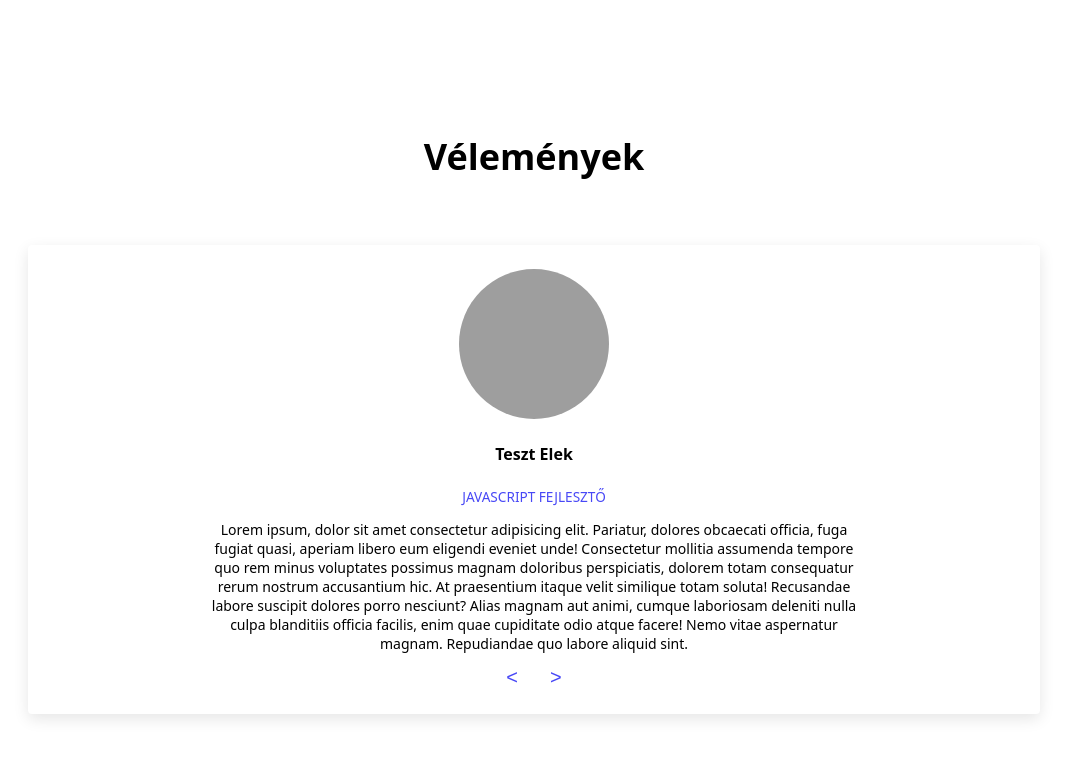
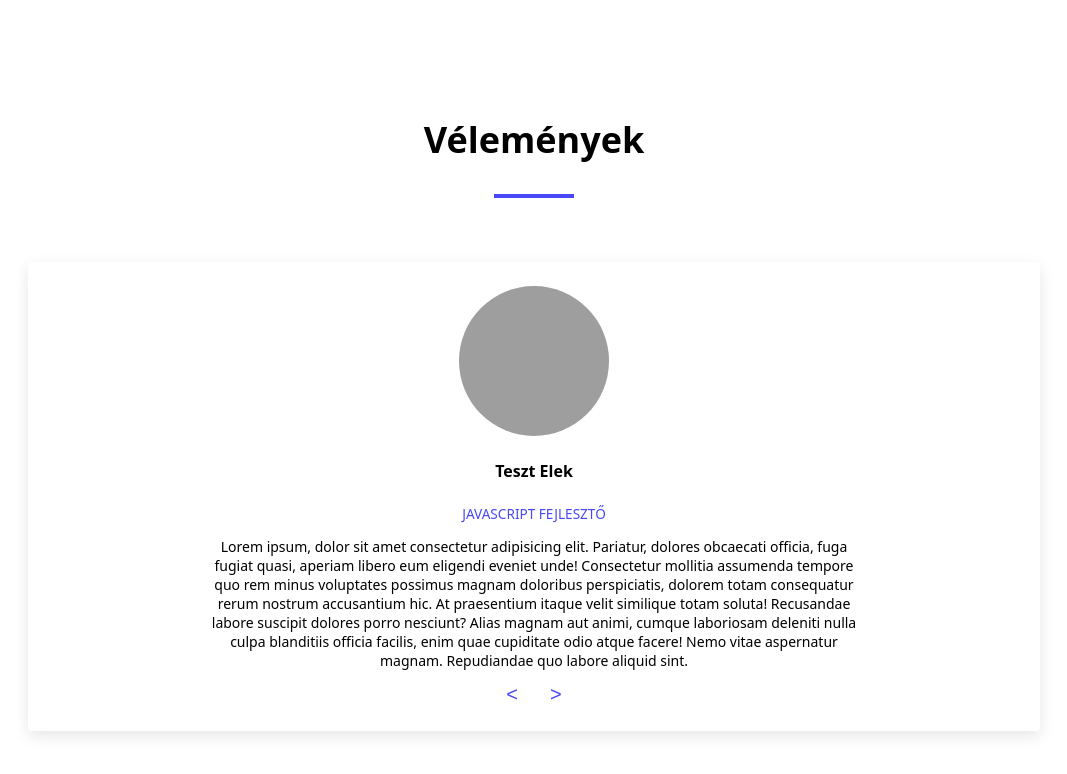
Before and after one commit to tibyy17/git0121-project03-v-lem-nyek, a plain HTML site: page index.html in a window 1280 px wide. Shown: the whole page, without its empty margins (106-1173 px from the left). Drawn offline with Linux system fonts and the light colour scheme; grey boxes are pictures that could not be loaded; a script that the page names is missing.

Commit message:
javítva

```diff
--- a/index.html
+++ b/index.html
@@ -14,7 +14,7 @@
         <section class="container">
             <div class="title">
                 <h2>Vélemények </h2>
-                <div class="underine"></div>
+                <div class="underline"></div>
             </div>
 
             <article class="review">
```
